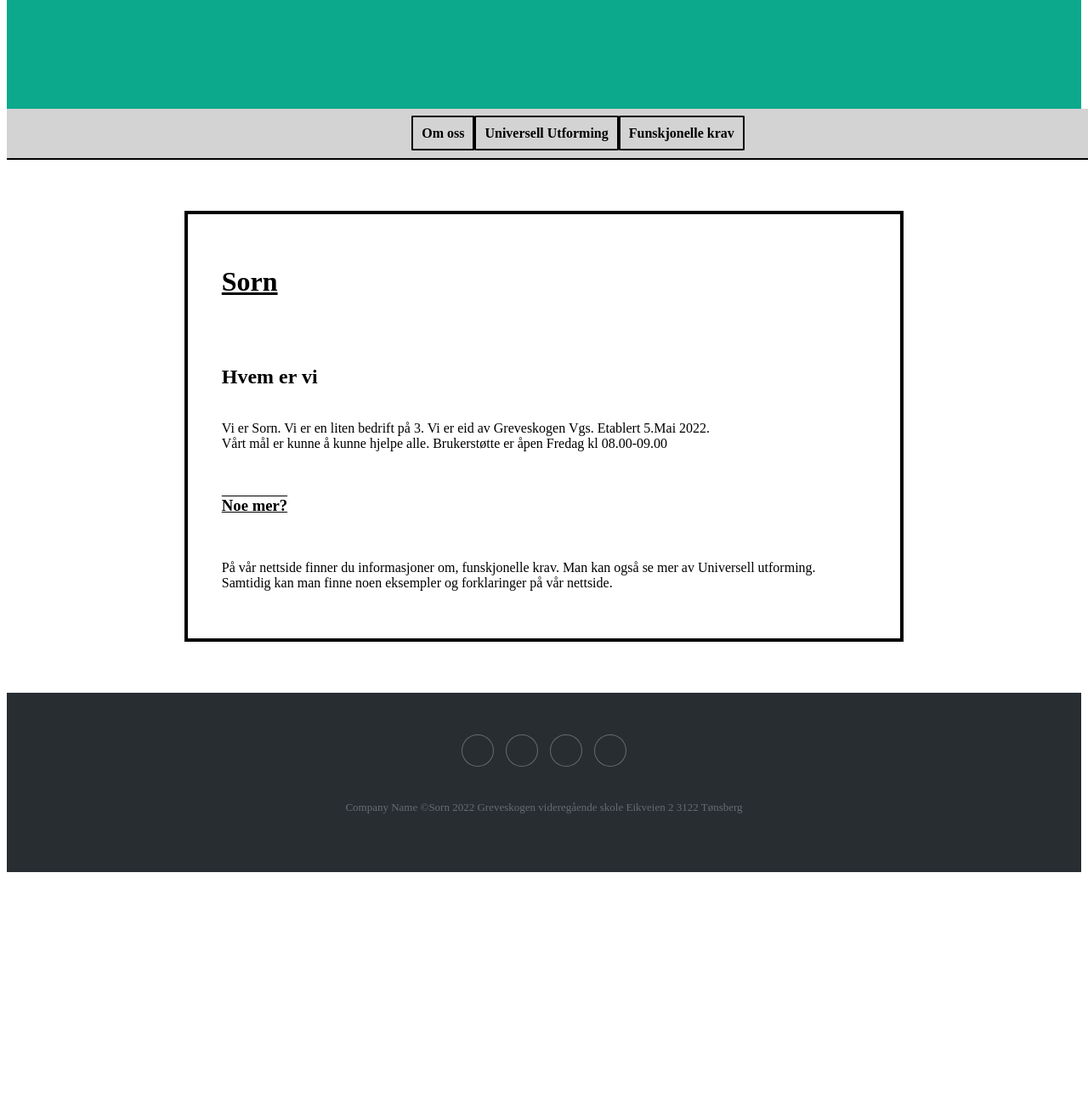
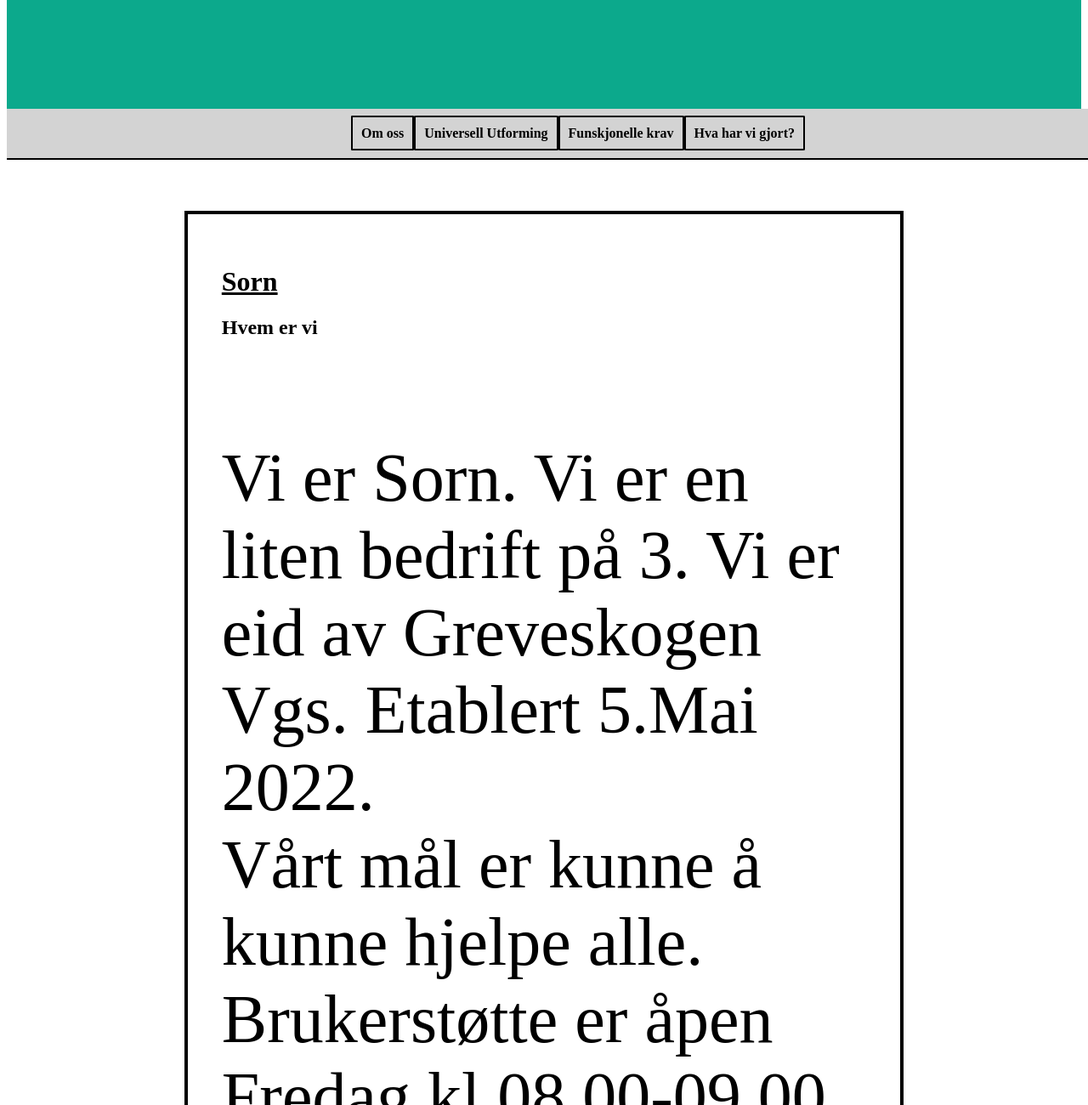
Before and after one commit to Svaally/Sorn, a plain HTML site: page Sorn.HTML in a window 1280 px wide. Shown: the part 260-1560 px from the top of the page at 85% size. Before the commit the page ends 1294 px from the top, so only its background shows below. Drawn offline with Linux system fonts and the light colour scheme.

Commit message:
Update Sorn.HTML

```diff
--- a/Sorn.HTML
+++ b/Sorn.HTML
@@ -26,6 +26,7 @@
       <li><a class="sider" href="Sorn.HTML">Om oss</a></li>
       <li><a class="sider">Universell Utforming</a></li>
       <li><a class="sider">Funskjonelle krav</a></li>
+      <li><a class="sider">Hva har vi gjort?</a></li>
     </ul>
 </nav>
 </div>
@@ -35,10 +36,11 @@
     <h1>Sorn</h1>
 
 
-    <p class="ex1">
+
 
       <h2>Hvem er vi</h2>
         <br>
+     <p class="ex1">
 
         Vi er Sorn. Vi er en liten bedrift på 3.
         Vi er eid av Greveskogen Vgs. Etablert 5.Mai 2022.
```
